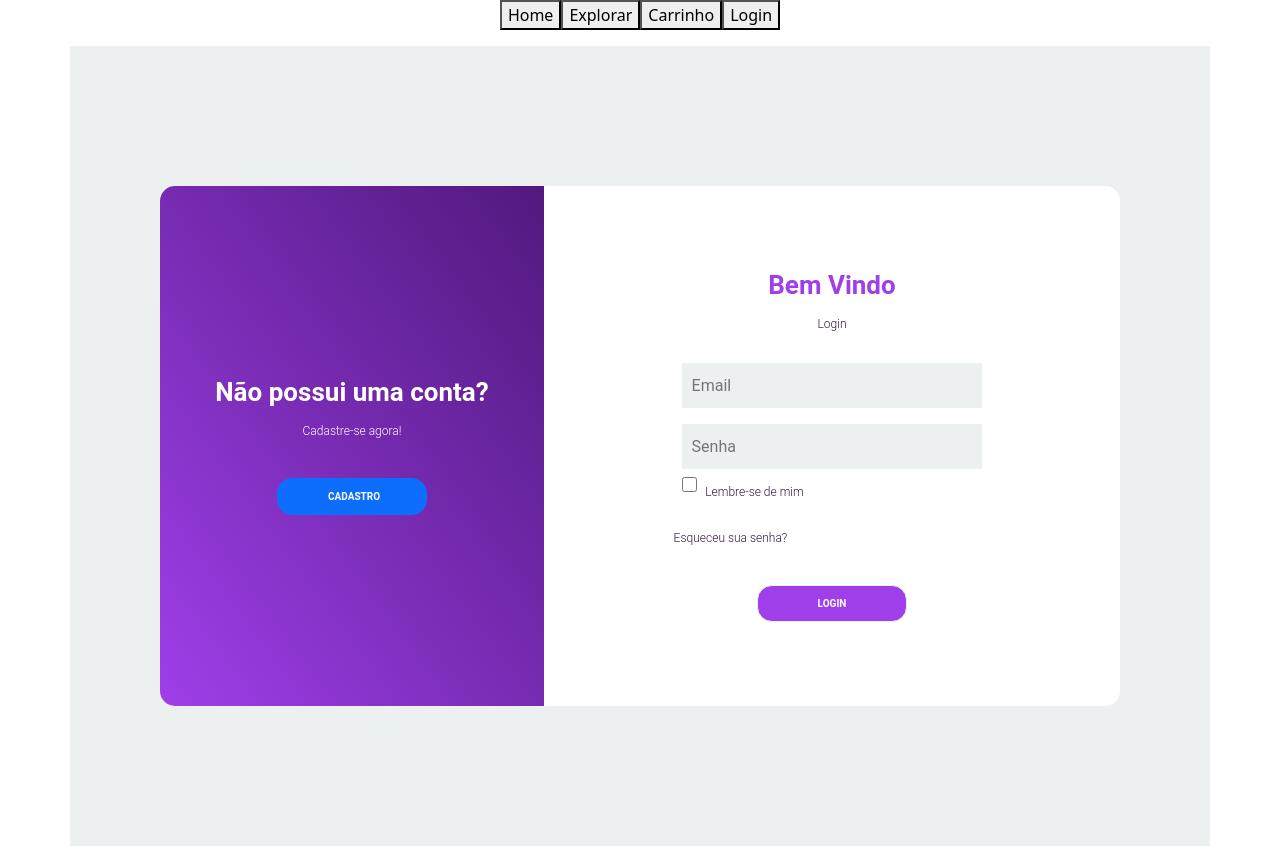
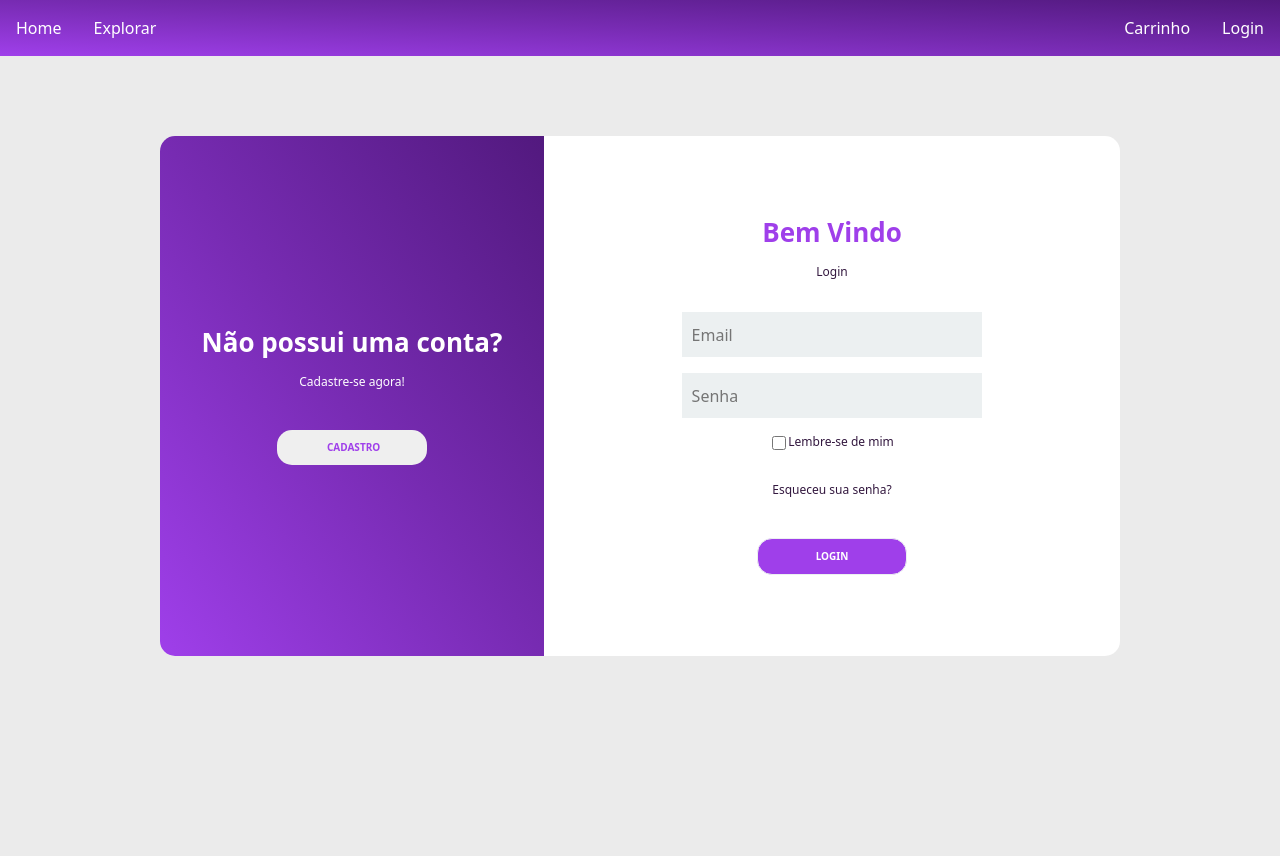
Before and after one commit to UnBArqDsw2021-2/2021.2_G7_PartyRent_Frontend, a React (Vite) app: page /login in a window 1280 px wide. Built offline with nearby package versions, Linux system fonts and the light colour scheme.

Commit message:
style: navbar and products

```diff
--- a/src/App.css
+++ b/src/App.css
@@ -27,8 +27,28 @@
 }
 
 .navigation-bar {
+  background-image: linear-gradient(to right top, #9f3fea, #8b35ce, #772bb2, #642298, #52197e);
   text-align: center;
+  display: flex;
+  justify-content: space-between;
 }
+.nav-items{
+
+  display: flex;
+}
+
+.navigation-bar a {
+  margin: 1rem;
+  text-decoration: none;
+  color: white;
+}
+
+.navigation-bar a:hover {
+
+  color: rgb(202, 200, 200);
+}
+
+
 
 body {
   margin: 0;
--- a/src/Login/Login.tsx
+++ b/src/Login/Login.tsx
@@ -44,8 +44,8 @@ function Login() {
 
     return (
         <div className="container-main">
-            <nav className="navbar"></nav>
-            <div className="container">
+
+
                 <div className="content first-content">
                     <div className="first-column">
                         <h2 className="title title-primary">
@@ -55,7 +55,7 @@ function Login() {
                             Cadastre-se agora!
                         </p>
                         <Link to="/register">
-                            <button className="btn-cadastro btn-primary">
+                            <button className="btn-cadastro">
                                 cadastro
                             </button>
                         </Link>
@@ -86,15 +86,18 @@ function Login() {
                                 />
                             </label>
                             <div className="div-lembrar-senha">
-                                <input id="checkbox-input" type="checkbox" />
-                                <p className="description description-second">
-                                    Lembre-se de mim
-                                </p>
+                            <input className='check' type="checkbox" />
+                            <p className="description description-second">
+                                Lembre-se de mim
+                            </p>
+
                             </div>
-
+                            <div className='Escsenha'>
                             <p className="description description-second">
                                 Esqueceu sua senha?
                             </p>
+                            </div>
+
                             <button
                                 className="btn-cadastro btn-second"
                                 onClick={() => handleLogin()}
@@ -103,7 +106,7 @@ function Login() {
                             </button>
                         </form>
                     </div>
-                </div>
+
             </div>
         </div>
     );
--- a/src/Login/styles.css
+++ b/src/Login/styles.css
@@ -2,17 +2,24 @@
     margin: 0;
     padding: 0;
     box-sizing: border-box;
+    height: 100vh;
+    width: 100%;
+    background-color: rgb(235, 235, 235);
+    display: flex;
+    justify-content: center;
+
 }
 
-.container {
-    display: flex;
-    justify-content: center;
-    align-items: center;
-    height: 100vh;
-    background-color: #ecf0f1;
-    font-family: 'Roboto', sans-serif;
+input.check{
+
+    width: 18px!important;
+    margin-top: 0.6rem;
+    height: 14px !important;
+
 }
+
 .content {
+    margin-top: 5rem;
     border-radius: 15px;
     background-color: #FFFFFF;
     width: 960px;
@@ -52,7 +59,17 @@
 .description {
     font-size: 12px;
     font-weight: 300;
-    line-height: 30px;
+    line-height: 32px;
+}
+
+.div-lembrar-senha{
+display: flex;
+justify-content: center;
+}
+
+.Escsenha{
+    display: flex;
+    justify-content: center;
 }
 
 .description-primary {
@@ -75,7 +92,7 @@ footer {
 .btn-cadastro {
     border-radius: 15px;
     text-transform: uppercase;
-    color: #FFFFFF;
+    color: #9F3FEA;
     font-size: 10px;
     padding: 10px 50px;
     cursor: pointer;
@@ -84,6 +101,10 @@ footer {
     align-self: center;
     border: none;
     margin-top: 1rem;
+}
+.btn-cadastro:hover{
+    color: white;
+    background: #9F3FEA;
 }
 
 .btn-primary {
@@ -99,6 +120,7 @@ footer {
 
 .btn-second {
     background-color: #9F3FEA;
+    color: white;
     border: 1px solid #ecf0f1;
     transition: background-color 0.5s;
 }
--- a/src/components/Home.tsx
+++ b/src/components/Home.tsx
@@ -1,6 +1,7 @@
 import React from 'react';
 import Button from './Button';
 import { Link } from 'react-router-dom';
+import logos from "./images/logos.png"
 
 class Home extends React.Component {
 
@@ -8,7 +9,7 @@ class Home extends React.Component {
         return (
             <div className="App">
               <header>
-                <h1>PartyRent</h1>
+              <img src={logos}/>
               </header>
               <Link to="/product">
                 <Button
--- a/src/components/NavigationBar.tsx
+++ b/src/components/NavigationBar.tsx
@@ -5,18 +5,22 @@ class NavigationBar extends React.Component {
     render() {
         return (
             <div className="navigation-bar">
+                <div className='nav-items'>
                 <Link to="/" >
-                    <button>Home</button>
+                    Home
                 </Link>
                 <Link to="/product">
-                    <button>Explorar</button>
+                    Explorar
                 </Link>
+                </div>
+                <div className='nav-items'>
                 <Link to="/cart">
-                    <button>Carrinho</button>
+                    Carrinho
                 </Link>
                 <Link to="/login">
-                    <button>Login</button>
+                    Login
                 </Link>
+                </div>
             </div>
         );
     }
--- a/src/components/ProductDetail.tsx
+++ b/src/components/ProductDetail.tsx
@@ -37,9 +37,13 @@ function ProductDetail() {
                     <button className="btn btn-outline-dark" onClick={()=>addProduct(product)}>
                         Adicionar ao carrinho
                     </button>
-                    <NavLink to="/cart" className=" btn mt-2">
+
+                    <NavLink to="/cart">
+                    <button className="btn btn-outline-dark mt-2" >
                         Ir para o carrinho
+                    </button>
                     </NavLink>
+
                 </div>
                 <div className="col-md-6">
                     <img src={cadeira} alt={product.name} height="300px" width="350px" />
```
Also changed, not shown: src/components/images/logos.png (added).
